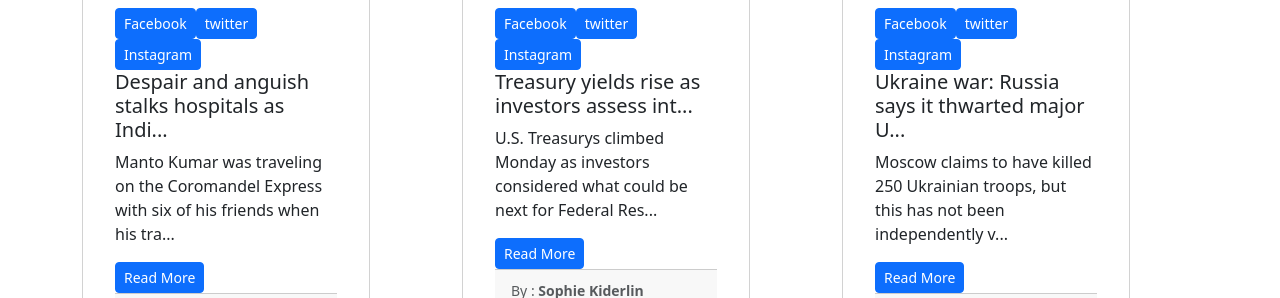
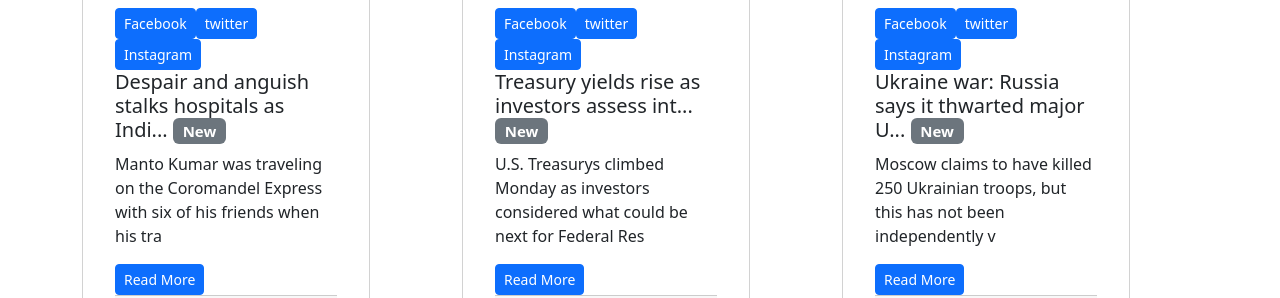
Before and after one commit to syedanaqvi72/news-web, a React (Create React App) app: page / in a window 1280 px wide. Shown: the part 384-682 px from the top of the page. Built offline with nearby package versions, Linux system fonts and the light colour scheme; no server answers.

Commit message:
adding badge

```diff
--- a/src/components/NewsItem.js
+++ b/src/components/NewsItem.js
@@ -14,8 +14,8 @@ export class NewsItem extends Component {
 <a className="btn btn-primary btn-sm" href="https://facebook.com/dawn.com" role="button" width="6" height="6">Facebook</a>
 <a className="btn btn-primary btn-sm" href="https://twitter.com/dawn.com" role="button" width="6" height="6">twitter</a>
 <a className="btn btn-primary btn-sm" href="https://instagram.com/dawndot.com" role="button" width="6" height="6">Instagram</a>
-    <h5 className="card-title">{title}...</h5>
-    <p className="card-text">{description}...</p>
+    <h5 className="card-title">{title}... <span class="badge bg-secondary">New</span></h5>
+    <p className="card-text">{description}</p>
 
     <a href={url} target="_blank" className="btn btn-sm btn-primary" rel="noreferrer">Read More </a>
     <div className="card-footer">
```
